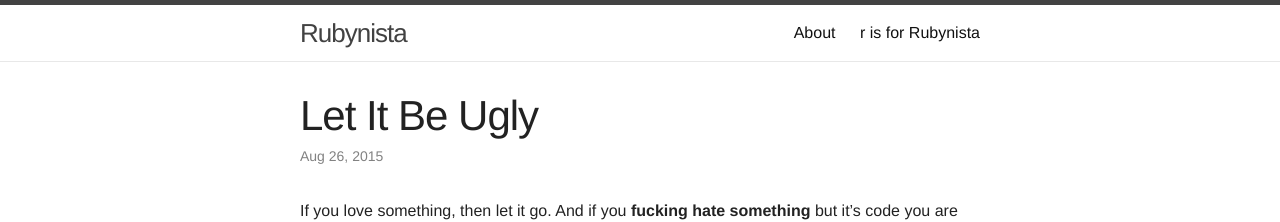
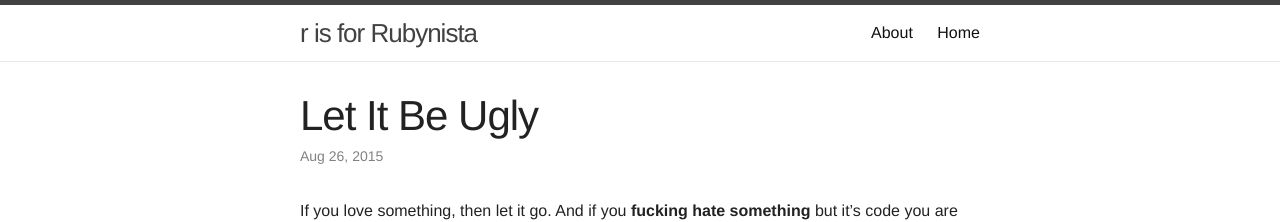
Before and after one commit to theresaluu/theresaluu.github.io, a Jekyll site: the page built from _posts/2015-08-26-let-it-be-ugly.md, in a window 1280 px wide. Shown: the top 222 px of the page. Built offline with Jekyll 4.4.1, drawn with Linux system fonts in a browser that asks for light colours; Markdown is read by kramdown in place of the engine named in the settings.

Commit message:
updated tab and home verbiage

```diff
--- a/_config.yml
+++ b/_config.yml
@@ -2,7 +2,7 @@
 title: Rubynista
 description: a woman + her computer = <3
 baseurl: "" # the subpath of your site, e.g. /blog/
-url: "http://theresa.rubynista.com" # the base hostname & protocol for your site
+url: "http://rubynista.com" # the base hostname & protocol for your site
 twitter_username: theresaluu
 github_username: theresaluu
 exclude: [vendor]
--- a/_includes/header.html
+++ b/_includes/header.html
@@ -2,7 +2,7 @@
 
   <div class="wrapper">
 
-    <a class="site-title" href="{{ site.baseurl }}/">{{ site.title }}</a>
+    <a class="site-title" href="{{ site.baseurl }}/">r is for Rubynista</a>
 
     <nav class="site-nav">
       <a href="#" class="menu-icon">
--- a/index.html
+++ b/index.html
@@ -1,6 +1,6 @@
 ---
 layout: default
-title: r is for Rubynista
+title: Home
 ---
 
 <div class="row">
```
